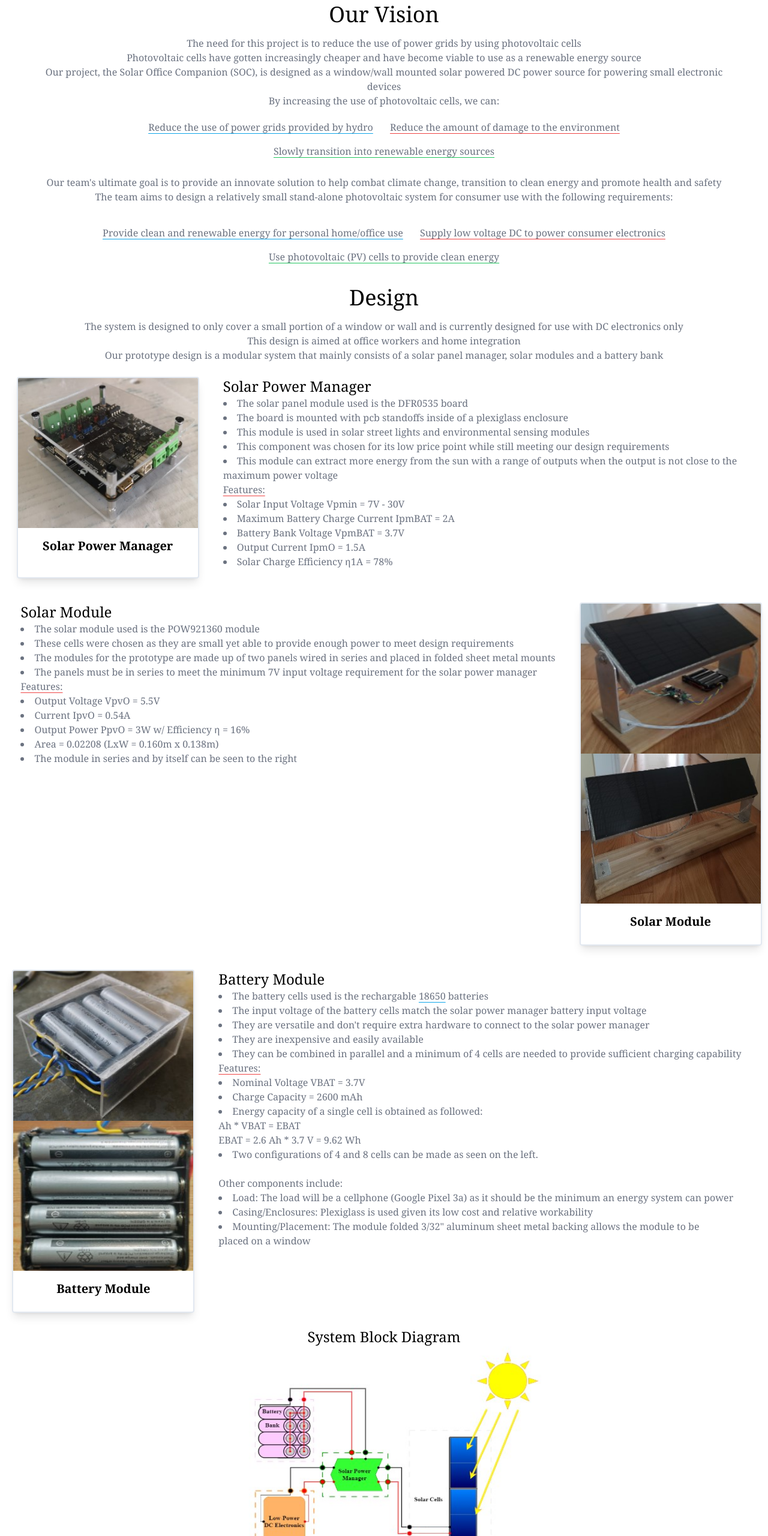
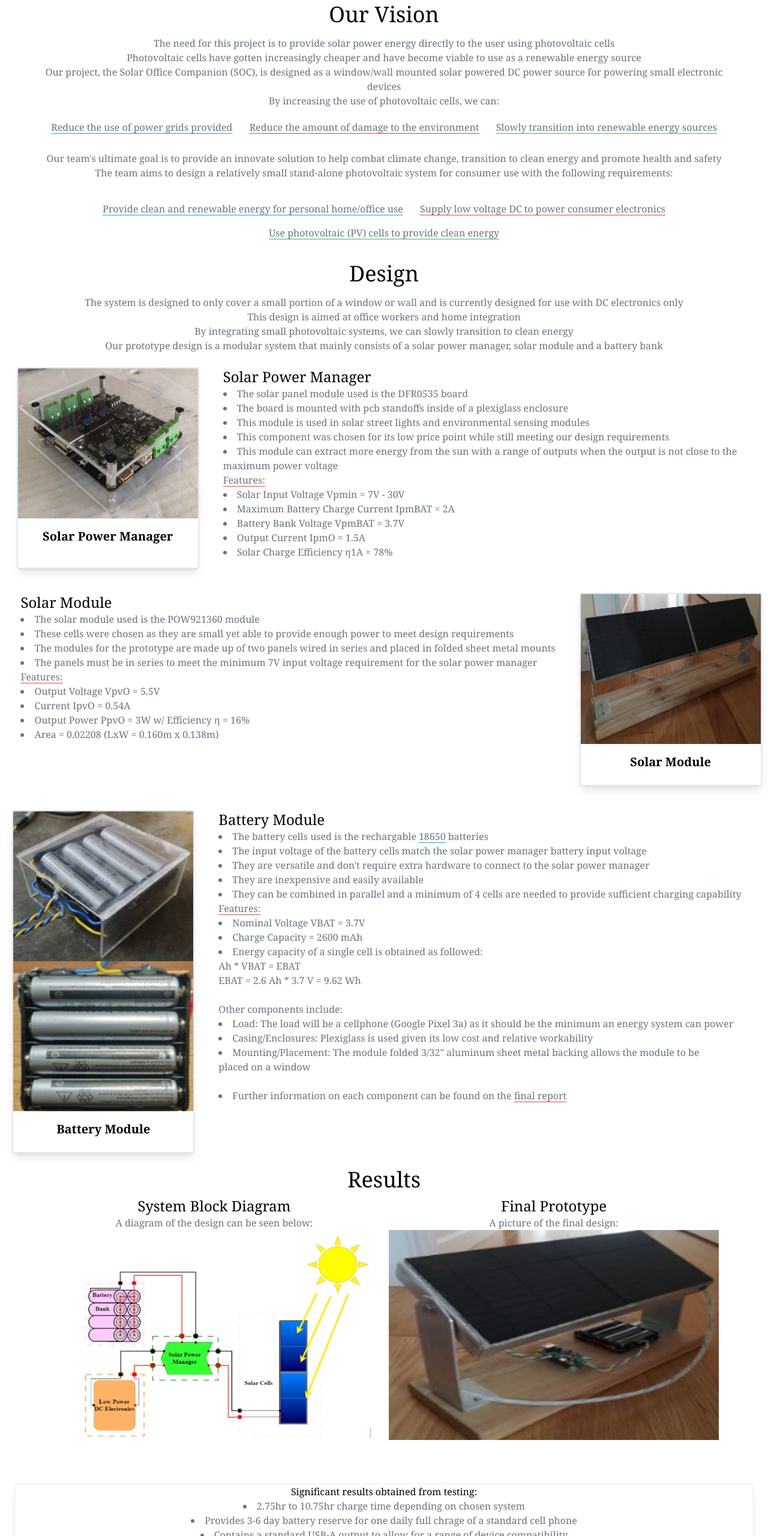
Before and after one commit to matthewtran1/SolarOfficeCompanion, a plain HTML site: page index.html in a window 1280 px wide. Shown: the part 1286-3846 px from the top of the page at 60% size. Drawn offline with Linux system fonts and the light colour scheme.

Commit message:
Add files via upload

```diff
--- a/index.html
+++ b/index.html
@@ -50,6 +50,7 @@
 
 
 
+
         </div>
 
           <!-- Team -->
@@ -97,14 +98,14 @@
 
 
                   <div class="px-6 pt-2">
-                    <p class ="text-gray-500 text-1xl text-center ">The need for this project is to reduce the use of power grids by using photovoltaic cells</p>
+                    <p class ="text-gray-500 text-1xl text-center ">The need for this project is to provide solar power energy directly to the user using photovoltaic cells</p>
                     <p class ="text-gray-500 text-1xl text-center ">Photovoltaic cells have gotten increasingly cheaper and have become viable to use as a renewable energy source</p>
                     <p class ="text-gray-500 text-1xl text-center ">Our project, the Solar Office Companion (SOC), is designed as a window/wall mounted solar powered DC power source
                         for powering small electronic devices
                     </p>
                     <p class ="text-gray-500 text-1xl text-center ">By increasing the use of photovoltaic cells, we can:</p>
                     <div class="px-6 pt-4 text-center">
-                        <span class="inline-block white rounded-full px-3 py-1 text-gray-500 mb-2 underline underline-offset-4 decoration-sky-500">Reduce the use of power grids provided by hydro</span>
+                        <span class="inline-block white rounded-full px-3 py-1 text-gray-500 mb-2 underline underline-offset-4 decoration-sky-500">Reduce the use of power grids provided</span>
                         <span class="inline-block white rounded-full px-3 py-1 text-gray-500 mb-2 underline underline-offset-4 decoration-red-500">Reduce the amount of damage to the environment</span>
                         <span class="inline-block white rounded-full px-3 py-1 text-gray-500 mb-2 underline underline-offset-4 decoration-green-500">Slowly transition into renewable energy sources</span>
                     </div>
@@ -131,8 +132,9 @@
                         The system is designed to only cover a small portion of a window or wall and is currently designed for use with DC electronics only<br>
 
                           This design is aimed at office workers and home integration<br>
-                          Our prototype design is a modular system that mainly consists of a solar panel manager,
-                        solar modules and a battery bank<br>
+                          By integrating small photovoltaic systems, we can slowly transition to clean energy<br>
+                          Our prototype design is a modular system that mainly consists of a solar power manager,
+                        solar module and a battery bank<br>
 
                     </p>
                 </div>
@@ -160,7 +162,9 @@
                         </div>
                     </div>
                 </div>
+
 -->
+
                 <!-- Solar Panel Manager Information-->
 
                 <div class = "grid grid-rows-1 grid-flow-col gap-4 justify-center mb-6">
@@ -222,7 +226,7 @@
                             <li class ="text-gray-500 text-1xl  ">Current IpvO = 0.54A   </li>
                             <li class ="text-gray-500 text-1xl  ">Output Power PpvO = 3W w/ Efficiency η = 16% </li>
                             <li class ="text-gray-500 text-1xl  ">Area = 0.02208 (LxW = 0.160m x 0.138m)   </li>
-                            <li class ="text-gray-500 text-1xl  ">The module in series and by itself can be seen to the right   </li>
+
 
                         </div>
 
@@ -230,7 +234,6 @@
 
 
                     <div class=" rounded overflow-hidden shadow-lg border-solid border-2 border-slate-200 mt-4">
-                        <img class="w-[300px] h-[250px]" src="/SolarOfficeCompanion/assets/solarmodule1.jpg" alt="Solar Module">
                         <img class="w-[300px] h-[250px]" src="/SolarOfficeCompanion/assets/solarmodule2.jpg" alt="Solar Module">
                         <div class="px-6 py-4">
                             <div class="font-bold text-xl mb-2 text-center">Solar Module</div>
@@ -279,16 +282,26 @@
                                 <br> EBAT = 2.6 Ah * 3.7 V = 9.62 Wh
                             </li>
 
-                            <li class ="text-gray-500 text-1xl  ">Two configurations of 4 and 8 cells can be made as seen on the left.   </li>
                             <p class ="text-gray-500 text-1xl  "><br> Other components include:   </p>
                             <li class ="text-gray-500 text-1xl  ">Load: The load will be a cellphone (Google Pixel 3a) as it should be the minimum an energy system can power </li>
                             <li class ="text-gray-500 text-1xl  ">Casing/Enclosures: Plexiglass is used given its low cost and relative workability </li>
                             <li class ="text-gray-500 text-1xl  ">Mounting/Placement: The module folded 3/32" aluminum sheet metal backing allows the module to be <br>placed on a window </li>
+                            <br>
+                            <li class ="text-gray-500 text-1xl ">
+                                Further information on each component can be found on the
+                                <a class =" underline underline-offset-4 decoration-red-500" href ="#final">final report</a> </li>
                         </div>
 
                     </div>
 
                 </div>
+
+
+
+                <!-- Results -->
+
+                <h1 id="results" class=" text-4xl mb-2 text-center font-serif mt-4">Results</h1>
+
 
                 <div class = "grid grid-rows-1 grid-flow-col gap-4 justify-center mb-6">
                     <div>
@@ -297,7 +310,47 @@
                             System Block Diagram
 
                         </p>
-                        <img class = "w-[550px] h-[350px]" src="/SolarOfficeCompanion/assets/designschematic.jpg" alt = "Design Schematic">
+                        <p class ="text-gray-500 text-1xl text-center ">A diagram of the design can be seen below:   </p>
+                        <div class = "grid grid-rows-1 grid-flow-col gap-4 justify-center mb-4">
+                            <img class = "w-[550px] h-[350px]" src="/SolarOfficeCompanion/assets/designschematic.jpg" alt = "Design Schematic">
+                        </div>
+                    </div>
+
+                    <div>
+                        <p class ="text-black-500 text-2xl text-center ">
+
+                            Final Prototype
+
+                        </p>
+                        <p class ="text-gray-500 text-1xl text-center ">A picture of the final design:   </p>
+                        <div class = "grid grid-rows-1 grid-flow-col gap-4 justify-center mb-4">
+                            <img class = "w-[550px] h-[350px]" src="/SolarOfficeCompanion/assets/solarmodule1.jpg" alt = "Final Prototype">
+                        </div>
+                    </div>
+
+                </div>
+
+                <div class="px-6 py-4">
+
+                    <div class=" rounded overflow-hidden shadow-lg border-solid border-2 border-slate-100 mt-4">
+
+                        <p class ="text-black-500 text-1xl text-center">
+
+                            Significant results obtained from testing:
+
+                        </p>
+
+                        <li class ="text-gray-500 text-1xl text-center ">2.75hr to 10.75hr charge time depending on chosen system </li>
+                        <li class ="text-gray-500 text-1xl  text-center">Provides 3-6 day battery reserve for one daily full chrage of a standard cell phone  </li>
+                        <li class ="text-gray-500 text-1xl text-center ">Contains a standard USB-A output to allow for a range of device compatibility </li>
+                        <li class ="text-gray-500 text-1xl  text-center">Successful operation in vertical mounting plane   </li>
+
+
+
+                        <li class ="text-gray-500 text-1xl text-center ">
+                            Further information on the results can be found on the
+                            <a class =" underline underline-offset-4 decoration-red-500" href ="#final">final report</a> </li>
+
                     </div>
 
                 </div>
@@ -309,9 +362,8 @@
 
 
 
-        <!-- Results -->
 
-        <h1 id="results" class=" text-4xl mb-2 text-center font-serif mt-6">Results</h1>
+
 
         <!-- Acknowledgement -->
 
@@ -323,13 +375,13 @@
             <p class ="text-gray-500 text-1xl text-center ">The team would like to thank our project supervisor,
                 Chris Papadopoulos, course instructor, Sana Shuja, and teaching assistant, Xiangyu Ren who helped us along the way
                 <br>We would also like to thank UVic and the Co-operative Education and Work-Integrated Learning Canada (CEWIL) organization
-                    for funding the project<br>Finally, the team would like to extend our gratitude to our friends and family who supported us
-                and provided the workspace for building our vision</p>
+                    for funding the project<br>Finally, the team would like to thank to our friends and family who supported us
+                through this journey</p>
         </div>
 
 
         <!-- Component list -->
-
+        <!--
         <h1 id="component" class=" text-4xl mb-2 text-center font-serif mt-6">Components</h1>
         <p class ="text-gray-500 text-1xl text-center mb-6">A full list of all components in the project</p>
 
@@ -401,6 +453,7 @@
                 </div>
             </div>
         </div>
+    -->
 
         <!-- Final Report -->
         <h1 id="final" class=" text-4xl mb-2 text-center font-serif mt-6">Final Report</h1>
```
Also changed, not shown: build.css.
